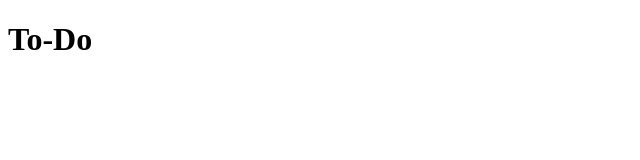
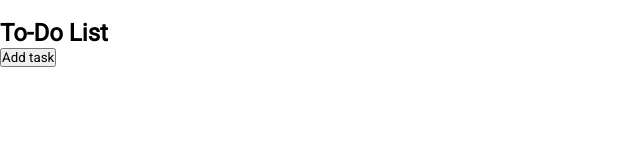
Before and after one commit to Dola35/To-Do, a plain HTML site: page index.html in a window 1280 px wide. Shown: the whole page, without its empty margins (0-640 px from the left). Drawn offline with Linux system fonts and the light colour scheme.

Commit message:
basic HTML template

```diff
--- a/index.html
+++ b/index.html
@@ -1,27 +1,40 @@
 <!DOCTYPE html>
 <html lang="en">
+
 <head>
     <meta charset="UTF-8">
     <meta http-equiv="X-UA-Compatible" content="IE=edge">
     <meta name="viewport" content="width=device-width, initial-scale=1.0">
     <link rel="stylesheet" href="style.css">
+    <script defer src="./main.js"></script>
+
+    <!-- Google Font: Roboto -->
+    <link rel="preconnect" href="https://fonts.googleapis.com">
+    <link rel="preconnect" href="https://fonts.gstatic.com" crossorigin>
+    <link href="https://fonts.googleapis.com/css2?family=Roboto&display=swap" rel="stylesheet">
+
     <title>Document</title>
 </head>
+
 <body>
-    <h1>To-Do</h1>
+    <nav>
+        <div class="navbar">
+            <div class="main-info">
+                <img id="logo">
+                <h1>To-Do List</h1>
+            </div>
+            <button>Add task</button>
+        </div>
+    </nav>
+    <main>
+        <div class="taskcontainer">
+            <ul>
 
+            </ul>
+        </div>
+    </main>
+    <footer>
+    </footer>
+</body>
 
-
-
-
-
-
-
-
-
-
-
-
-    <script src="./main.js"></script>
-</body>
 </html>
--- a/style.css
+++ b/style.css
@@ -0,0 +1,6 @@
+* {
+  padding: 0;
+  margin: 0;
+  box-sizing: border-box;
+  font-family: "Roboto", sans-serif;
+}
```
